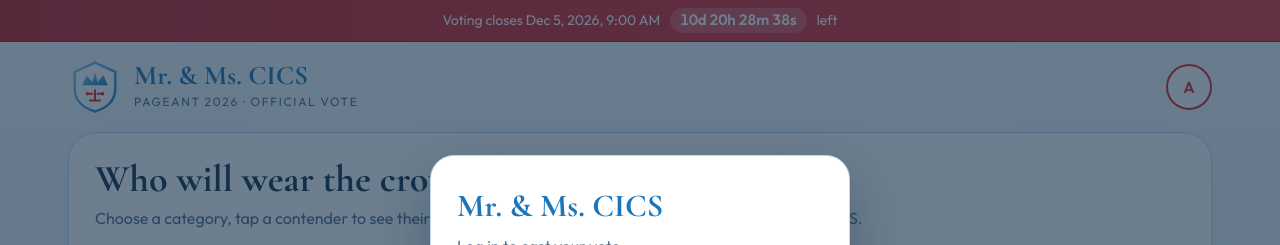
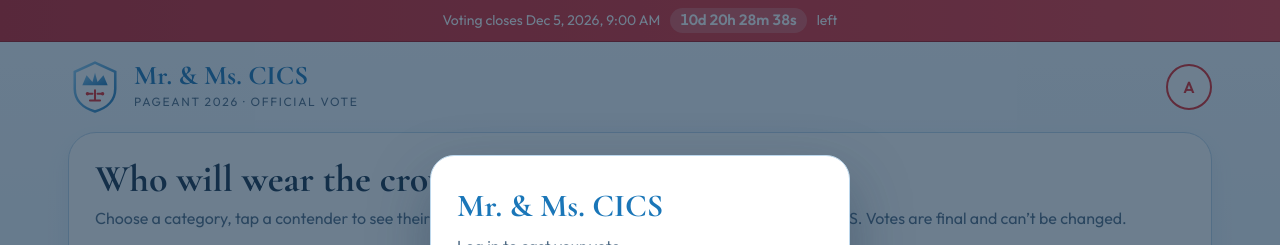
Before and after one commit to andrewmagtubo57-bit/mr.-ms, a plain HTML site: page index.html in a window 1280 px wide. Shown: the top 245 px of the page. Drawn offline with nearby package versions, Linux system fonts and the light colour scheme; no server answers.

Commit message:
Clarify voting instructions in index.html
Updated voting instructions to clarify that votes are final.

```diff
--- a/index.html
+++ b/index.html
@@ -89,7 +89,7 @@
  <!-- Contenders (js/contenders.js, js/voting.js) -->
  <section class="panel">
   <h2>Who will wear the crown?</h2>
-  <p>Choose a category, tap a contender to see their profile, then cast one vote for Mr. CICS and one for Ms. CICS.</p>
+  <p>Choose a category, tap a contender to see their profile, then cast one vote for Mr. CICS and one for Ms. CICS. Votes are final and can’t be changed.</p>
   <div class="tabs" role="tablist" id="tabs"></div>
   <div class="stage" id="stage"></div>
  </section>
```
